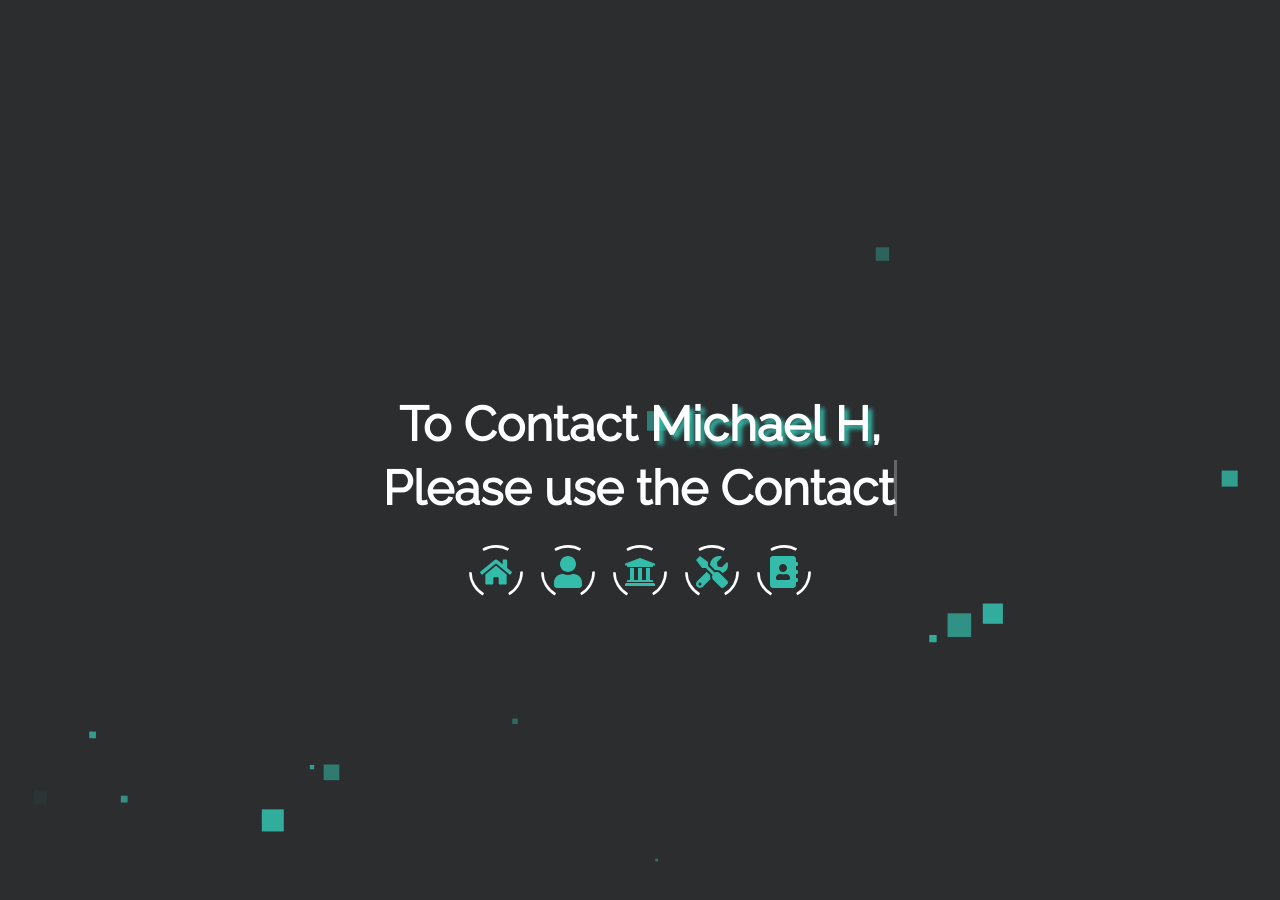
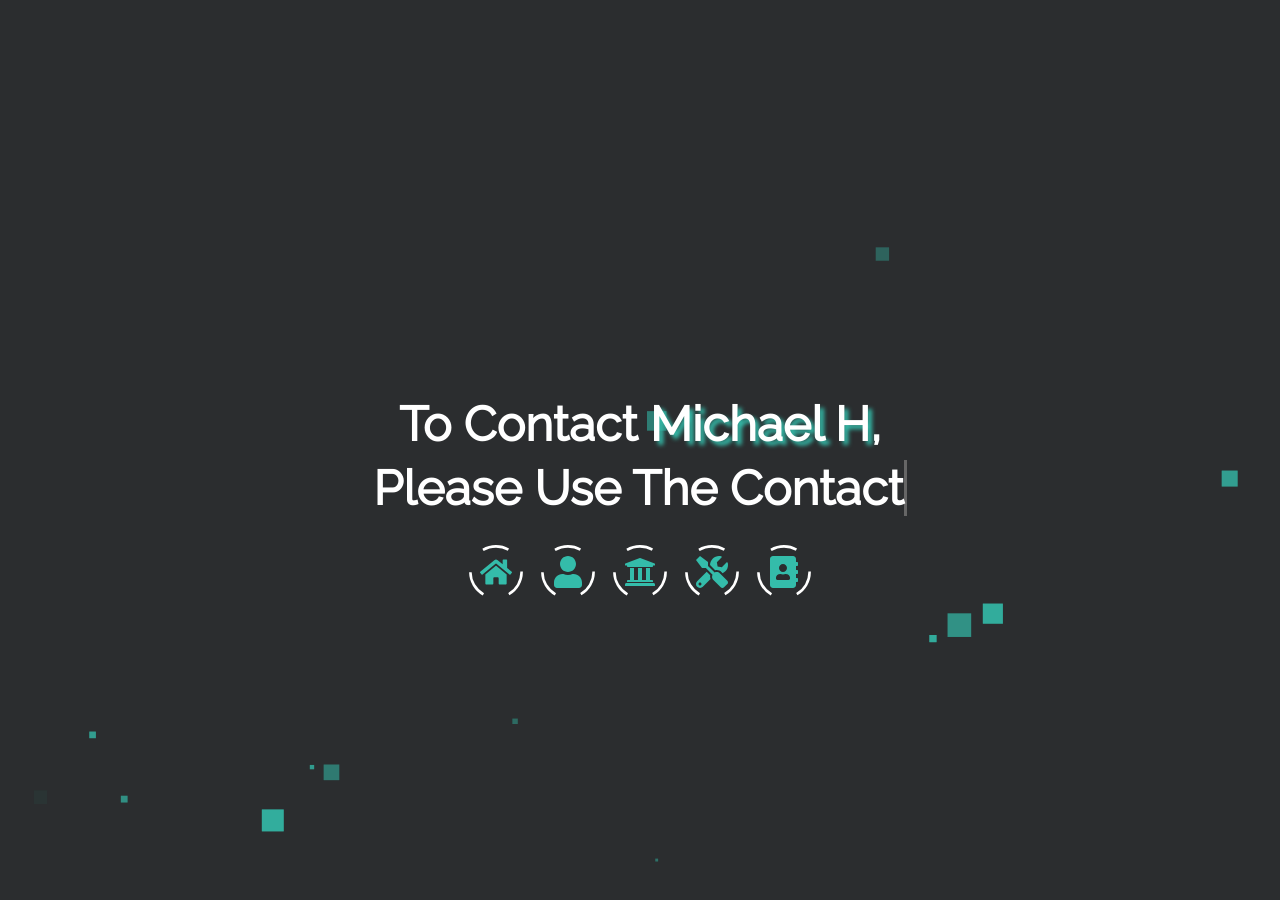
Before and after one commit to MichaelHDesigns/contact, a Jekyll site: the page built from index.html, in a window 1280 px wide and 900 px high. Built offline with Jekyll 4.4.1, drawn with Linux system fonts in a browser that asks for light colours.

```diff
--- a/_config.yml
+++ b/_config.yml
@@ -14,7 +14,7 @@ baseurl: "/contact"
 username: Michael H
 # typing_text: This will be typed before 'scroll down for more'.
 # > set this to your job title, e.g. Fullstack Developer
-typing_text: Please use the Contact
+typing_text: Please Use The Contact
 # email: Your E-Mail address for the email button.
 email: devilking6105@gmail.com
 # For every social button you want to display, set your username or userid
```
